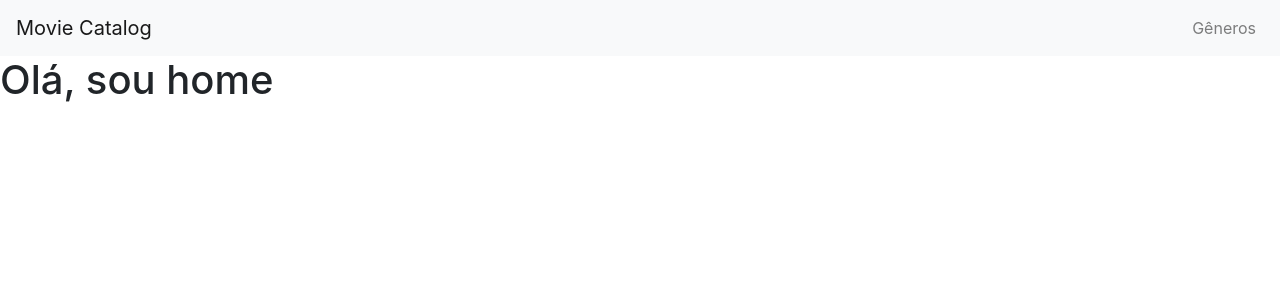
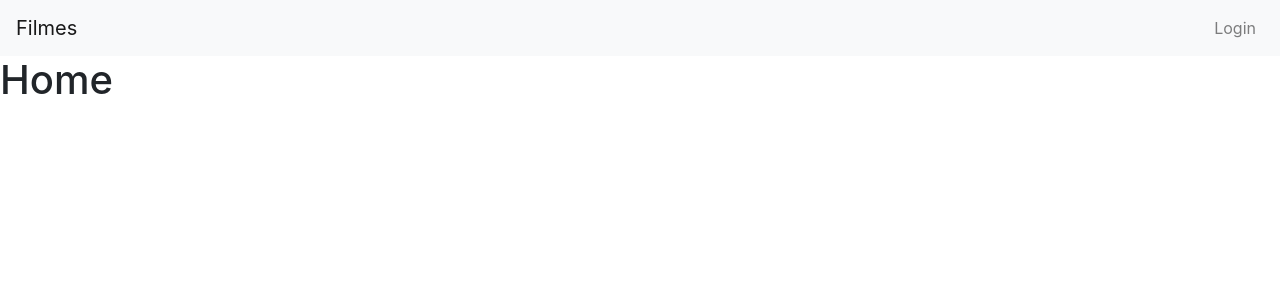
Before and after one commit to thaisrmesquita/movie-catalog, a React (Create React App) app in the folder frontend/: page / in a window 1280 px wide. Shown: the top 300 px of the page. Built offline with nearby package versions, Linux system fonts and the light colour scheme.

Commit message:
Correção da estrutura de organização do projeto

```diff
--- a/frontend/package.json
+++ b/frontend/package.json
@@ -6,6 +6,7 @@
     "@testing-library/jest-dom": "^5.11.4",
     "@testing-library/react": "^11.1.0",
     "@testing-library/user-event": "^12.1.10",
+    "axios": "^0.21.0",
     "bootstrap": "^4.5.3",
     "react": "^17.0.1",
     "react-dom": "^17.0.1",
--- a/frontend/src/App.js
+++ b/frontend/src/App.js
@@ -1,25 +1,14 @@
-import React from 'react';
-import Header from './Header';
-import {
-  BrowserRouter as Router,
-  Route
-} from 'react-router-dom';
+import React, { useState, useEffect } from 'react';
+import { Route } from 'react-router-dom';
+import Routes from './routes';
+
 
 function App() {
-  const Home = () => {
-    return <h1>Olá, sou home</h1>
-  }
-  const Genres = () => {
-    return <h1>Olá, sou Generos</h1>
-  }
+
   return (
-    <Router>
-      <div>
-        <Header />
-        <Route path='/' exact component={Home} />
-        <Route path='/genres' component={Genres} />
-      </div>
-    </Router>
+    <div>
+      <Routes />
+    </div>
   );
 }
 
--- a/frontend/src/Header.js
+++ b/frontend/src/components/Header/index.js
@@ -20,12 +20,12 @@ const Header = () => {
   return (
     <div>
     <Navbar color="light" light expand="md">
-      <NavbarBrand tag={ Link } to={'/'}>Movie Catalog</NavbarBrand>
+      <NavbarBrand tag={ Link } to={'/'}>Filmes</NavbarBrand>
       <NavbarToggler onClick={ toggle } />
       <Collapse isOpen={open} navbar>
         <Nav className='ml-auto' navbar>
           <NavItem>
-            <NavLink tag={Link} to='/genres'>Gêneros</NavLink>
+            <NavLink tag={Link} to='/genres'>Login</NavLink>
           </NavItem>
         </Nav>
       </Collapse>
--- /dev/null
+++ b/frontend/src/pages/Home/index.js
@@ -0,0 +1,14 @@
+import React from 'react';
+import Header from '../../components/Header';
+
+const Home = () => {
+
+  return (
+    <div>
+      <Header />
+        <h1>Home</h1>
+    </div>
+  )
+}
+
+export default Home;
--- /dev/null
+++ b/frontend/src/routes.js
@@ -0,0 +1,14 @@
+import React from 'react';
+import { BrowserRouter, Route, Switch} from 'react-router-dom';
+
+import Home from './pages/Home';
+
+export default function Routes() {
+    return (
+        <BrowserRouter>
+            <Switch>
+                <Route path="/" exact component={ Home }/>
+            </Switch>
+        </BrowserRouter>
+    );
+}
```
Also changed, not shown: frontend/src/services/api.js (added, +7 -0 lines), 1 other file (tests, documents, lock files or other folders).
